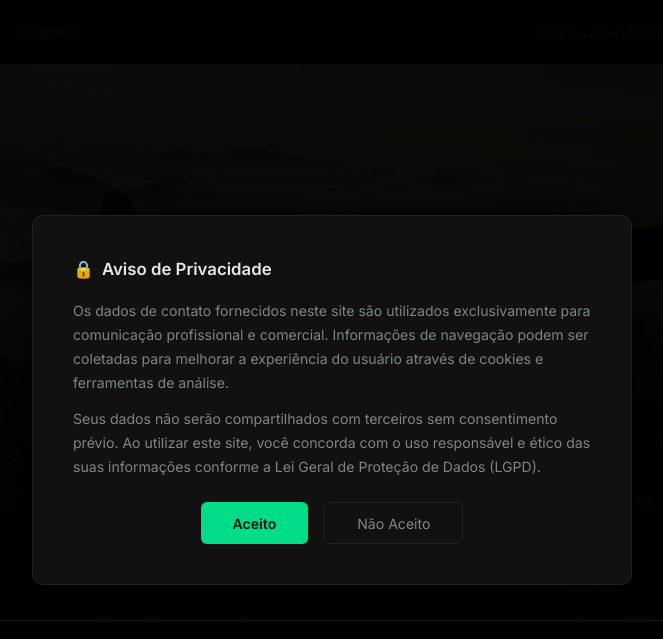
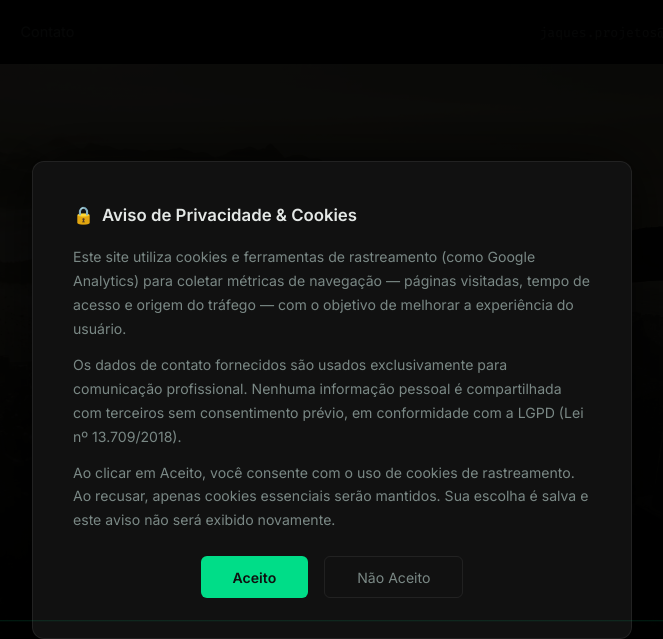
Before and after one commit to LeonardoJaques/jaquesprojetos, a plain HTML site: page index.html in a window 1280 px wide. Shown: the top 639 px of the page, without its empty margins (308-971 px from the left). Drawn offline with Linux system fonts and the light colour scheme.

Commit message:
feat: update cookie consent modal with LGPD-compliant tracking disclosure (PT/EN)

```diff
--- a/index.html
+++ b/index.html
@@ -32,9 +32,10 @@
     <!-- Privacy Modal -->
     <div class="privacy-overlay" id="privacyOverlay">
         <div class="privacy-popup">
-            <h3>🔒 <span data-i18n="privacy-title">Aviso de Privacidade</span></h3>
-            <p data-i18n="privacy-text1">Os dados de contato fornecidos neste site são utilizados exclusivamente para comunicação profissional e comercial. Informações de navegação podem ser coletadas para melhorar a experiência do usuário através de cookies e ferramentas de análise.</p>
-            <p data-i18n="privacy-text2">Seus dados não serão compartilhados com terceiros sem consentimento prévio. Ao utilizar este site, você concorda com o uso responsável e ético das suas informações conforme a Lei Geral de Proteção de Dados (LGPD).</p>
+            <h3>🔒 <span data-i18n="privacy-title">Aviso de Privacidade & Cookies</span></h3>
+            <p data-i18n="privacy-text1">Este site utiliza <strong>cookies e ferramentas de rastreamento</strong> (como Google Analytics) para coletar métricas de navegação — páginas visitadas, tempo de acesso e origem do tráfego — com o objetivo de melhorar a experiência do usuário.</p>
+            <p data-i18n="privacy-text2">Os dados de contato fornecidos são usados exclusivamente para comunicação profissional. Nenhuma informação pessoal é compartilhada com terceiros sem consentimento prévio, em conformidade com a <strong>LGPD (Lei nº 13.709/2018)</strong>.</p>
+            <p data-i18n="privacy-text3">Ao clicar em <em>Aceito</em>, você consente com o uso de cookies de rastreamento. Ao recusar, apenas cookies essenciais serão mantidos. Sua escolha é salva e este aviso não será exibido novamente.</p>
             <div class="privacy-buttons">
                 <button class="btn-accept" id="btn-accept"><span data-i18n="accept">Aceito</span></button>
                 <button class="btn-decline" id="btn-decline"><span data-i18n="decline">Não Aceito</span></button>
--- a/js/main.js
+++ b/js/main.js
@@ -51,9 +51,10 @@ const translations = {
         "contact-title": "Vamos conversar sobre seu projeto?",
         "contact-text": "Entre em contato para uma consultoria gratuita e orçamento personalizado.",
         "footer": "© 2026 Jaqueprojetos. Desenvolvendo o futuro digital, um café por vez. ☕",
-        "privacy-title": "Aviso de Privacidade",
-        "privacy-text1": "Os dados de contato fornecidos neste site são utilizados exclusivamente para comunicação profissional e comercial. Informações de navegação podem ser coletadas para melhorar a experiência do usuário através de cookies e ferramentas de análise.",
-        "privacy-text2": "Seus dados não serão compartilhados com terceiros sem consentimento prévio. Ao utilizar este site, você concorda com o uso responsável e ético das suas informações conforme a Lei Geral de Proteção de Dados (LGPD).",
+        "privacy-title": "Aviso de Privacidade & Cookies",
+        "privacy-text1": "Este site utiliza cookies e ferramentas de rastreamento (como Google Analytics) para coletar métricas de navegação — páginas visitadas, tempo de acesso e origem do tráfego — com o objetivo de melhorar a experiência do usuário.",
+        "privacy-text2": "Os dados de contato fornecidos são usados exclusivamente para comunicação profissional. Nenhuma informação pessoal é compartilhada com terceiros sem consentimento prévio, em conformidade com a LGPD (Lei nº 13.709/2018).",
+        "privacy-text3": "Ao clicar em Aceito, você consente com o uso de cookies de rastreamento. Ao recusar, apenas cookies essenciais serão mantidos. Sua escolha é salva e este aviso não será exibido novamente.",
         "card-desc-portfolio": "Portfolio pessoal com tema terminal/cyberpunk. Site estático com i18n PT/EN, LGPD consent modal e animações CSS.",
         "card-desc-podcast": "Podcast sobre desenvolvimento de software, arquitetura e carreira em tech. Episódios, transcrições e recursos para devs.",
         "card-desc-blog": "Blog técnico sobre arquitetura de software, boas práticas e tendências do mercado de desenvolvimento.",
@@ -105,9 +106,10 @@ const translations = {
         "contact-title": "Let's talk about your project?",
         "contact-text": "Get in touch for a free consultation and personalized quote.",
         "footer": "© 2026 Jaqueprojetos. Building the digital future, one coffee at a time. ☕",
-        "privacy-title": "Privacy Notice",
-        "privacy-text1": "Contact information provided on this website is used exclusively for professional and commercial communication. Browsing information may be collected to improve user experience through cookies and analytics tools.",
-        "privacy-text2": "Your data will not be shared with third parties without prior consent. By using this website, you agree to the responsible and ethical use of your information in accordance with the General Data Protection Law (LGPD).",
+        "privacy-title": "Privacy & Cookies Notice",
+        "privacy-text1": "This website uses cookies and tracking tools (such as Google Analytics) to collect browsing metrics — pages visited, time on site and traffic sources — in order to improve user experience.",
+        "privacy-text2": "Contact information provided is used exclusively for professional communication. No personal data is shared with third parties without prior consent, in compliance with the LGPD (Brazilian General Data Protection Law No. 13.709/2018).",
+        "privacy-text3": "By clicking Accept, you consent to the use of tracking cookies. If you decline, only essential cookies will be kept. Your choice is saved and this notice will not appear again.",
         "card-desc-portfolio": "Personal portfolio with terminal/cyberpunk theme. Static site with PT/EN i18n, LGPD consent modal and CSS animations.",
         "card-desc-podcast": "Podcast about software development, architecture and tech careers. Episodes, transcripts and resources for devs.",
         "card-desc-blog": "Tech blog about software architecture, best practices and development market trends.",
```
